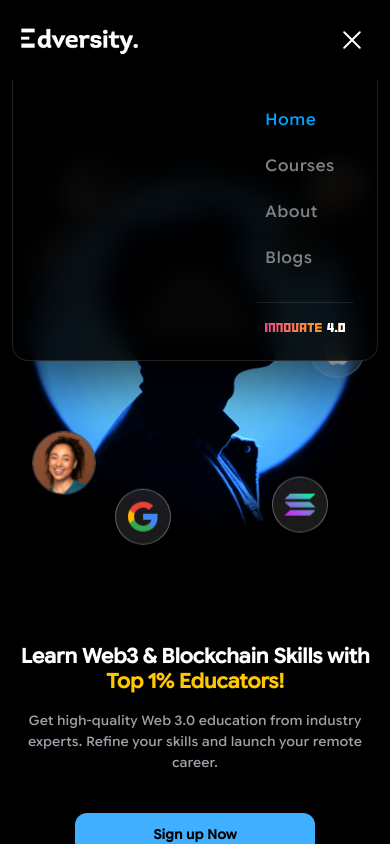
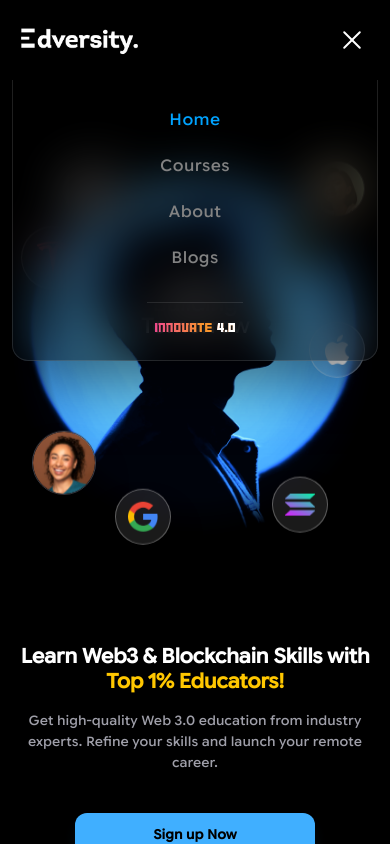
Before and after one commit to suhaibshaikh03/internship-website, a Next.js app: page / in a window 390 px wide. Both pictures are taken after a click on the button 352 px from the left and 40 px from the top of the page. Shown: the top 844 px of the page. Built offline with nearby package versions, Linux system fonts and the light colour scheme; a web font is replaced by a local one.

Commit message:
Refine mobile brand grid and navbar menu

```diff
--- a/app/components/BrandGrid.tsx
+++ b/app/components/BrandGrid.tsx
@@ -20,16 +20,26 @@ const brands: Brand[] = [
   { id: 6, src: "/16.png", alt: "The Garage", bg: "bg-[#1C1C1C]", width: 70, height: 28 },
 ];
 
+function getMobileTileBg(index: number) {
+  const columns = 2;
+  const row = Math.floor(index / columns);
+  const column = index % columns;
+
+  return (row + column) % 2 === 0 ? "bg-[#121212]" : "bg-[#1C1C1C]";
+}
+
 function BrandTile({
   brand,
+  bgClassName,
   className,
 }: {
   brand: Brand;
+  bgClassName?: string;
   className?: string;
 }) {
   return (
     <div
-      className={`${brand.bg} flex items-center justify-center overflow-hidden border-zinc-900 transition-colors duration-300 hover:brightness-110 ${className ?? ""}`}
+      className={`${bgClassName ?? brand.bg} flex items-center justify-center overflow-hidden border-zinc-900 transition-colors duration-300 hover:brightness-110 ${className ?? ""}`}
     >
       <div className="flex h-full w-full items-center justify-center px-4">
         <Image
@@ -57,6 +67,7 @@ export default function BrandGrid() {
               <BrandTile
                 key={brand.id}
                 brand={brand}
+                bgClassName={getMobileTileBg(index)}
                 className={`h-[92px] border-b ${isRowEnd ? "border-r-0" : "border-r"}`}
               />
             );
--- a/app/components/Navbar.tsx
+++ b/app/components/Navbar.tsx
@@ -91,15 +91,15 @@ export default function Navbar() {
 
       {/* ── Mobile menu ── */}
       {open && (
-        <div className="absolute left-3 right-3 top-full z-50 flex md:hidden flex-col items-end rounded-b-2xl border border-t-0 border-white/12 bg-black/90 px-6 pb-7 pt-5 text-right shadow-[0_22px_60px_rgba(0,0,0,0.65)] backdrop-blur-md">
+        <div className="absolute left-3 right-3 top-full z-50 flex md:hidden flex-col items-center rounded-b-2xl border border-t-0 border-white/12 bg-black/55 px-6 pb-7 pt-5 text-center shadow-[0_22px_60px_rgba(0,0,0,0.5)] backdrop-blur-xl">
           {/* Nav links */}
-          <div className="flex w-[96px] flex-col items-start gap-1.5 mb-auto text-left">
+          <div className="mb-auto flex w-[96px] flex-col items-center gap-1.5 text-center">
             {navLinks.map(link => (
               <Link
                 key={link.href + link.label}
                 href={link.href}
                 onClick={() => setOpen(false)}
-                className={`${link.color} w-full rounded-md px-2 py-2 text-left text-[16px] font-normal tracking-wide transition-colors hover:bg-white/8 hover:text-white`}
+                className={`${link.color} w-full rounded-md px-2 py-2 text-center text-[16px] font-normal tracking-wide transition-colors hover:bg-white/8 hover:text-white`}
               >
                 {link.label}
               </Link>
@@ -107,7 +107,7 @@ export default function Navbar() {
           </div>
 
           {/* Innovate 4.0 logo at bottom */}
-          <div className="mt-6 flex w-[96px] justify-start border-t border-white/10 px-2 pt-5">
+          <div className="mt-6 flex w-[96px] justify-center border-t border-white/10 px-2 pt-5">
             <Image src="/Vector.svg" alt="Innovate 4.0" width={110} height={28} style={{ height: "auto" }} className="object-contain" />
           </div>
         </div>
```
